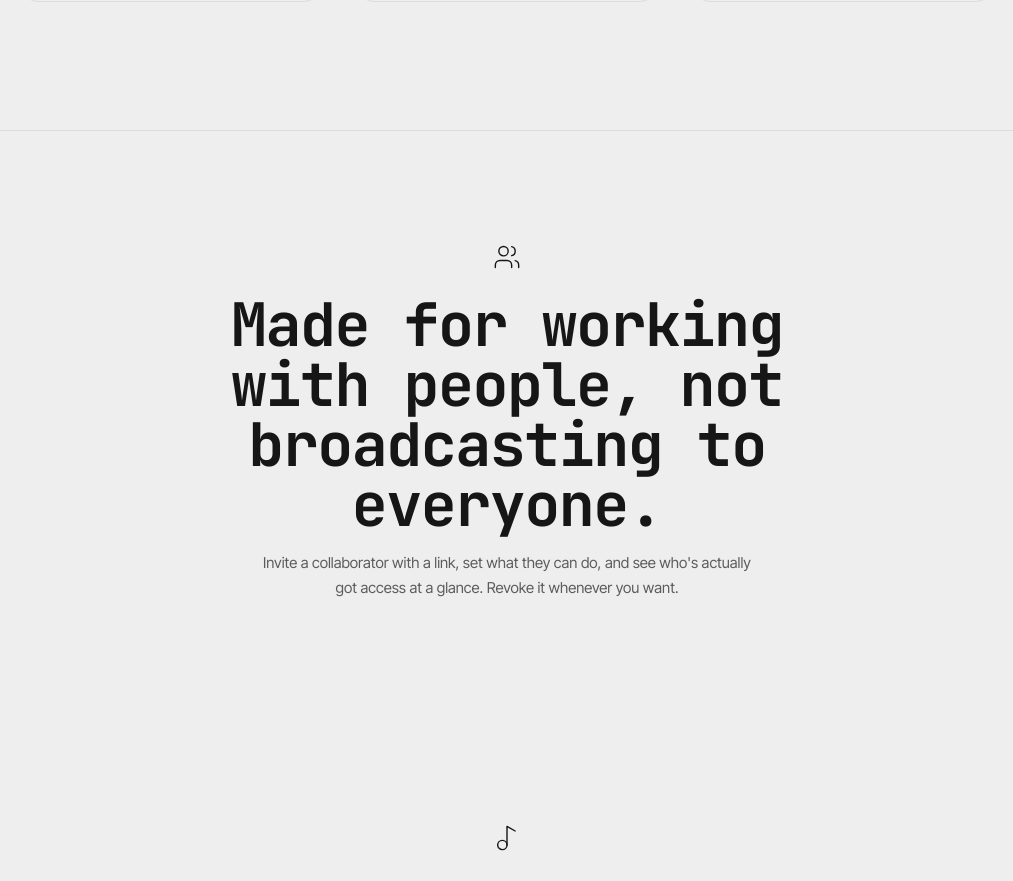
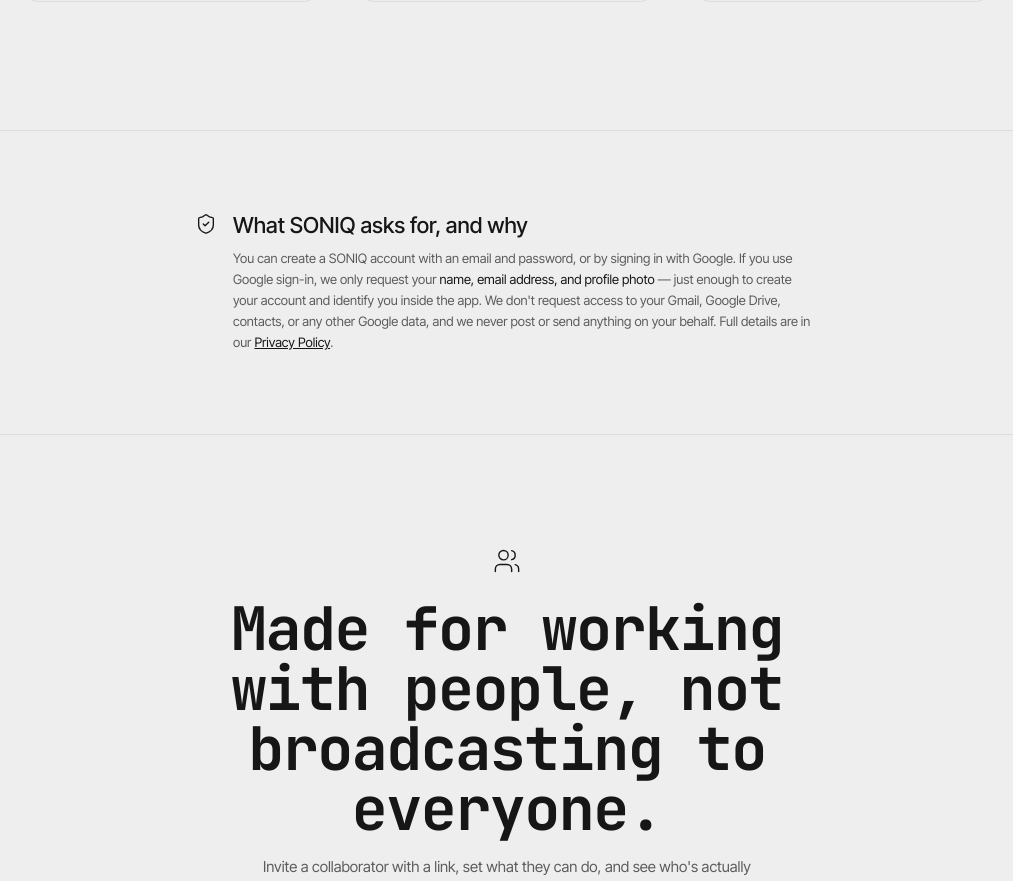
Before and after one commit to vishhhh999/soniq-stream, a Next.js app: page / in a window 1280 px wide. Shown: the part 1246-2127 px from the top of the page, without its empty margins (133-1146 px from the left). Built offline with nearby package versions, Linux system fonts and the light colour scheme; no server answers.

Commit message:
oauth-fix-3

```diff
--- a/components/LandingPage.tsx
+++ b/components/LandingPage.tsx
@@ -3,7 +3,7 @@
 import Link from "next/link";
 import { motion } from "framer-motion";
 import {
-  FolderOpen, Share2, GitBranch, Bell, Users, BarChart3, Sparkles, Music2,
+  FolderOpen, Share2, GitBranch, Bell, Users, BarChart3, Sparkles, Music2, ShieldCheck,
 } from "lucide-react";
 import Logo from "./Logo";
 
@@ -122,6 +122,34 @@
         </div>
       </section>
 
+      {/* Data use — explains what account data is requested and why, a
+          distinct requirement from "what does the app do" per Google's
+          OAuth homepage guidelines (support.google.com/cloud/answer/13807376):
+          "explain with transparency the purpose for which your app requests
+          user data." Previously nowhere on the page. */}
+      <section className="border-t border-border">
+        <div className="max-w-2xl mx-auto px-6 py-16 sm:py-20">
+          <div className="flex items-start gap-4">
+            <ShieldCheck size={22} strokeWidth={1.5} className="text-accent shrink-0 mt-0.5" />
+            <div>
+              <h2 className="text-primary font-medium text-lg mb-2">
+                What SONIQ asks for, and why
+              </h2>
+              <p className="text-secondary text-sm leading-relaxed">
+                You can create a SONIQ account with an email and password, or
+                by signing in with Google. If you use Google sign-in, we
+                only request your <strong className="text-primary font-normal">name, email address, and profile photo</strong> —
+                just enough to create your account and identify you inside
+                the app. We don't request access to your Gmail, Google
+                Drive, contacts, or any other Google data, and we never post
+                or send anything on your behalf. Full details are in our{" "}
+                <Link href="/privacy" className="text-primary underline">Privacy Policy</Link>.
+              </p>
+            </div>
+          </div>
+        </div>
+      </section>
+
       {/* Collaboration callout */}
       <section className="border-t border-border">
         <div className="max-w-3xl mx-auto px-6 py-20 sm:py-28 text-center">
```
